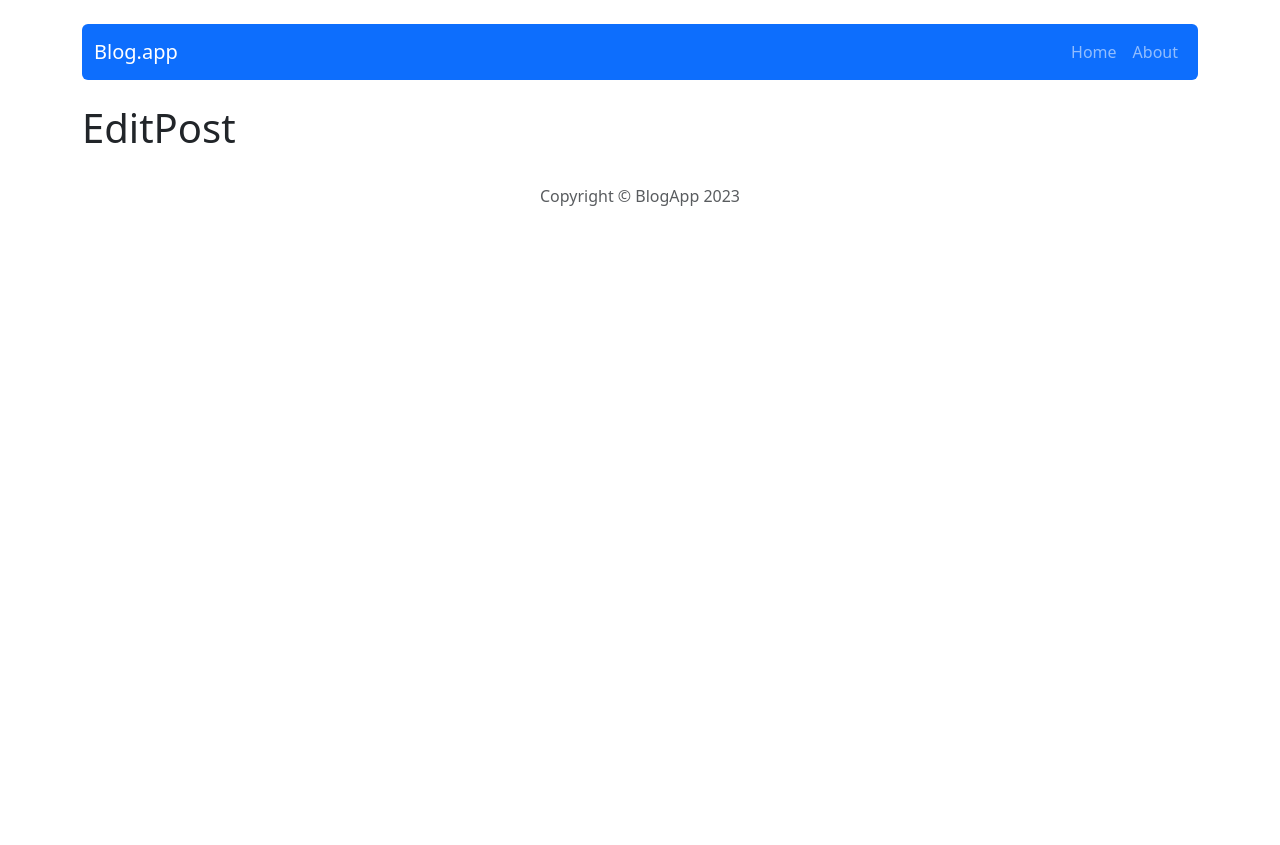
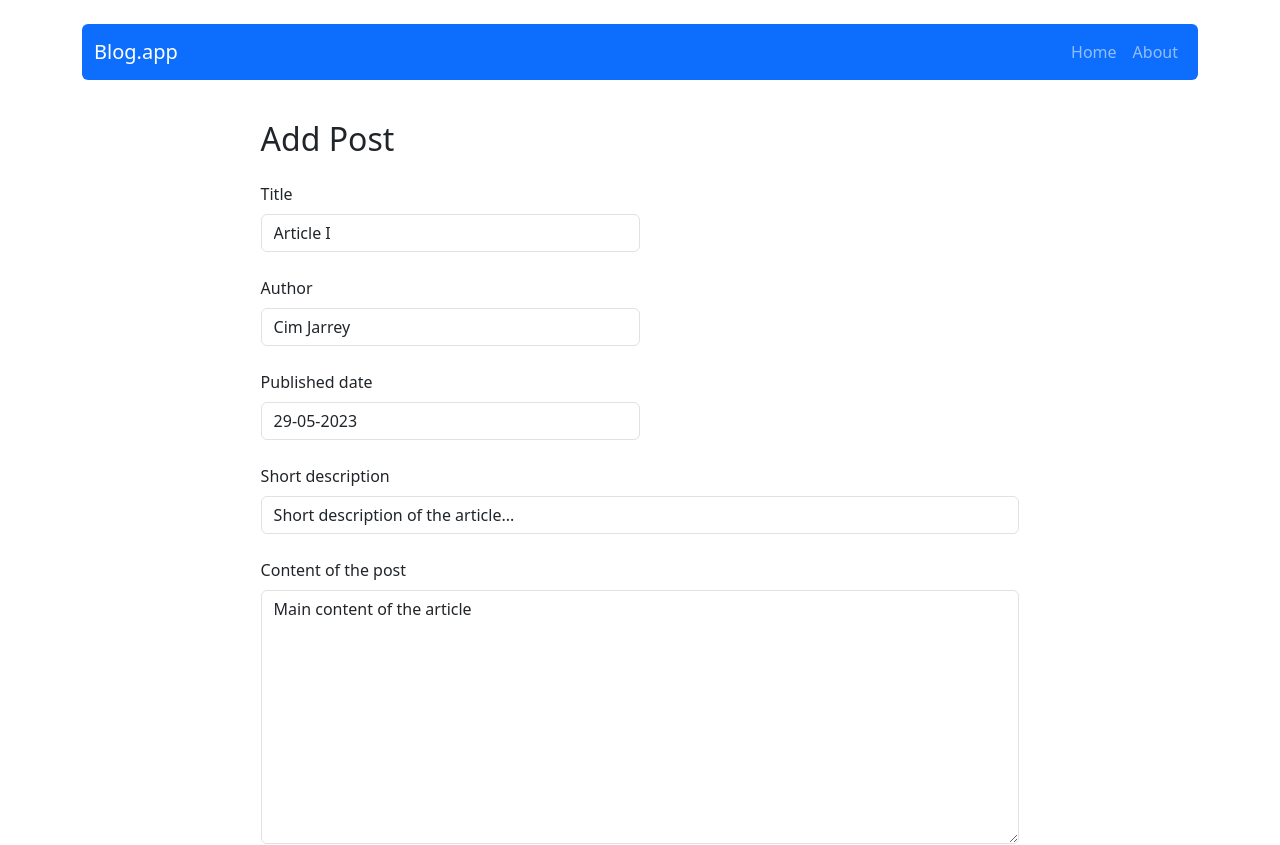
Before and after one commit to Blackbirdev/react-blog-app, a React (Create React App) app: page /post/edit/1 in a window 1280 px wide. Shown: the top 845 px of the page. Before the commit the page ends 800 px from the top, so only its background shows below. Built offline with nearby package versions, Linux system fonts and the light colour scheme.

Commit message:
Add function to edit posts(EditPostForm)

```diff
--- a/src/components/common/features/AddPostForm/AddPostForm.js
+++ b/src/components/common/features/AddPostForm/AddPostForm.js
@@ -1,60 +1,21 @@
-import { Form, Button } from "react-bootstrap";
-import { useState } from "react";
 import { useDispatch } from "react-redux";
 import { addPost } from "../../../../redux/postsRedux";
 import { useNavigate } from "react-router-dom";
-import shortid from "shortid";
+import PostForm from "../PostForm/PostForm";
 
 const AddPostForm = () => {
 
+    const navigate = useNavigate();
     const dispatch = useDispatch();
-    const navigate = useNavigate();
 
-    const [title, setTitle] = useState('');
-    const [author, setAuthor] = useState('');
-    const [publishedDate, setPublishedDate] = useState('');
-    const [shortDescription, setShortDescription] = useState('');
-    const [content, setContent] = useState('');
-
-    const handleAdd = e => {
-        e.preventDefault();
+    const handleSubmit = post => {
+        dispatch(addPost(post));
         navigate('/');
-        dispatch(addPost({ id: shortid(), title, author, publishedDate, shortDescription, content }));
-        setTitle('');
-        setAuthor('');
-        setPublishedDate('');
-        setShortDescription('');
-        setContent('');
-    };
+    }
 
     return (
         <>
-            <div className='d-flex justify-content-center px-3'>
-                <Form style={{ width: '70%' }}>
-                    <h2 className='py-3'>Add Post</h2>
-                    <Form.Group className="mb-4">
-                        <Form.Label>Title</Form.Label>
-                        <Form.Control style={{ width: '50%' }} placeholder='Enter title' value={title} onChange={e => setTitle(e.target.value)} />
-                    </Form.Group>
-                    <Form.Group className="mb-4">
-                        <Form.Label>Author</Form.Label>
-                        <Form.Control style={{ width: '50%' }} placeholder="Enter author" value={author} onChange={e => setAuthor(e.target.value)} />
-                    </Form.Group>
-                    <Form.Group className="mb-4">
-                        <Form.Label>Published date</Form.Label>
-                        <Form.Control style={{ width: '50%' }} placeholder="Enter date DD-MM-YYYY" value={publishedDate} onChange={e => setPublishedDate(e.target.value)} />
-                    </Form.Group>
-                    <Form.Group className="mb-4">
-                        <Form.Label>Short description</Form.Label>
-                        <Form.Control placeholder="Leave a comment here" value={shortDescription} onChange={e => setShortDescription(e.target.value)} />
-                    </Form.Group>
-                    <Form.Group className="mb-4">
-                        <Form.Label>Content of the post</Form.Label>
-                        <Form.Control placeholder="Leave a comment here" as="textarea" rows={10} value={content} onChange={e => setContent(e.target.value)} />
-                    </Form.Group>
-                    <Button onClick={handleAdd} style={{ width: '20%' }} variant='primary' type='submit'>Add Post</Button>
-                </Form>
-            </div>
+            <PostForm action={handleSubmit} actionText='Add Post' />
         </>
     )
 }
--- /dev/null
+++ b/src/components/common/features/EditPostForm/EditPostForm.js
@@ -0,0 +1,27 @@
+import { useDispatch, useSelector } from "react-redux";
+import { Navigate, useNavigate, useParams } from "react-router-dom";
+import { editPost, getPostById } from "../../../../redux/postsRedux";
+import PostForm from "../PostForm/PostForm";
+
+const EditPostForm = () => {
+
+    const { id } = useParams();
+    const postData = useSelector(state => getPostById(state, id));
+
+    const dispatch = useDispatch();
+    const navigate = useNavigate();
+
+    const handleEdit = post => {
+        navigate('/');
+        dispatch(editPost({ ...post, id }));
+    };
+
+    if (!postData) return <Navigate to='/' />
+    return (
+        <>
+            <PostForm actionText='Edit Post' action={handleEdit} author={postData.author} publishedDate={postData.publishedDate} title={postData.title} shortDescription={postData.shortDescription} content={postData.content} />
+        </>
+    )
+}
+
+export default EditPostForm;
--- /dev/null
+++ b/src/components/common/features/PostForm/PostForm.js
@@ -0,0 +1,49 @@
+import { Form, Button } from "react-bootstrap";
+import { useState } from "react";
+
+const PostForm = ({ action, actionText, ...props }) => {
+
+    const [title, setTitle] = useState(props.title || '');
+    const [author, setAuthor] = useState(props.author || '');
+    const [publishedDate, setPublishedDate] = useState(props.publishedDate || '');
+    const [shortDescription, setShortDescription] = useState(props.shortDescription || '');
+    const [content, setContent] = useState(props.content || '');
+
+    const handleSubmit = e => {
+        e.preventDefault();
+        action({ title, author, publishedDate, shortDescription, content });
+    };
+
+    return (
+        <>
+            <div className='d-flex justify-content-center px-3'>
+                <Form onSubmit={handleSubmit} style={{ width: '70%' }}>
+                    <h2 className='py-3'>Add Post</h2>
+                    <Form.Group className="mb-4">
+                        <Form.Label>Title</Form.Label>
+                        <Form.Control style={{ width: '50%' }} placeholder='Enter title' value={title} onChange={e => setTitle(e.target.value)} />
+                    </Form.Group>
+                    <Form.Group className="mb-4">
+                        <Form.Label>Author</Form.Label>
+                        <Form.Control style={{ width: '50%' }} placeholder="Enter author" value={author} onChange={e => setAuthor(e.target.value)} />
+                    </Form.Group>
+                    <Form.Group className="mb-4">
+                        <Form.Label>Published date</Form.Label>
+                        <Form.Control style={{ width: '50%' }} placeholder="Enter date DD-MM-YYYY" value={publishedDate} onChange={e => setPublishedDate(e.target.value)} />
+                    </Form.Group>
+                    <Form.Group className="mb-4">
+                        <Form.Label>Short description</Form.Label>
+                        <Form.Control placeholder="Leave a comment here" value={shortDescription} onChange={e => setShortDescription(e.target.value)} />
+                    </Form.Group>
+                    <Form.Group className="mb-4">
+                        <Form.Label>Content of the post</Form.Label>
+                        <Form.Control placeholder="Leave a comment here" as="textarea" rows={10} value={content} onChange={e => setContent(e.target.value)} />
+                    </Form.Group>
+                    <Button style={{ width: '20%' }} variant='primary' type='submit'>{actionText}</Button>
+                </Form>
+            </div>
+        </>
+    )
+}
+
+export default PostForm;
--- a/src/components/pages/EditPost/EditPost.js
+++ b/src/components/pages/EditPost/EditPost.js
@@ -1,7 +1,9 @@
+import EditPostForm from "../../common/features/EditPostForm/EditPostForm";
+
 const EditPost = () => {
     return (
         <>
-            <h1>EditPost</h1>
+            <EditPostForm />
         </>
     )
 }
--- a/src/redux/postsRedux.js
+++ b/src/redux/postsRedux.js
@@ -1,3 +1,5 @@
+import shortid from "shortid";
+
 //selectors
 export const getAllPosts = (state) => state.posts;
 export const getPostById = ({ posts }, postId) => posts.find(post => post.id === postId);
@@ -6,10 +8,12 @@
 const createActionName = actionName => `app/posts/${actionName}`;
 const REMOVE_POST = createActionName('REMOVE_POST');
 const ADD_POST = createActionName('ADD_POST');
+const EDIT_POST = createActionName('EDIT_POST');
 
 // action creators
 export const removePost = payload => ({ type: REMOVE_POST, payload });
 export const addPost = payload => ({ type: ADD_POST, payload });
+export const editPost = payload => ({ type: EDIT_POST, payload });
 const postsReducer = (statePart = [], action) => {
     switch (action.type) {
 
@@ -17,7 +21,10 @@
             return [...statePart.filter(post => post.id !== action.payload)];
 
         case ADD_POST:
-            return [...statePart, action.payload];
+            return [...statePart, { id: shortid(), ...action.payload }];
+
+        case EDIT_POST:
+            return statePart.map(post => (post.id === action.payload.id ? { ...post, ...action.payload } : post));
 
         default:
             return statePart;
```
